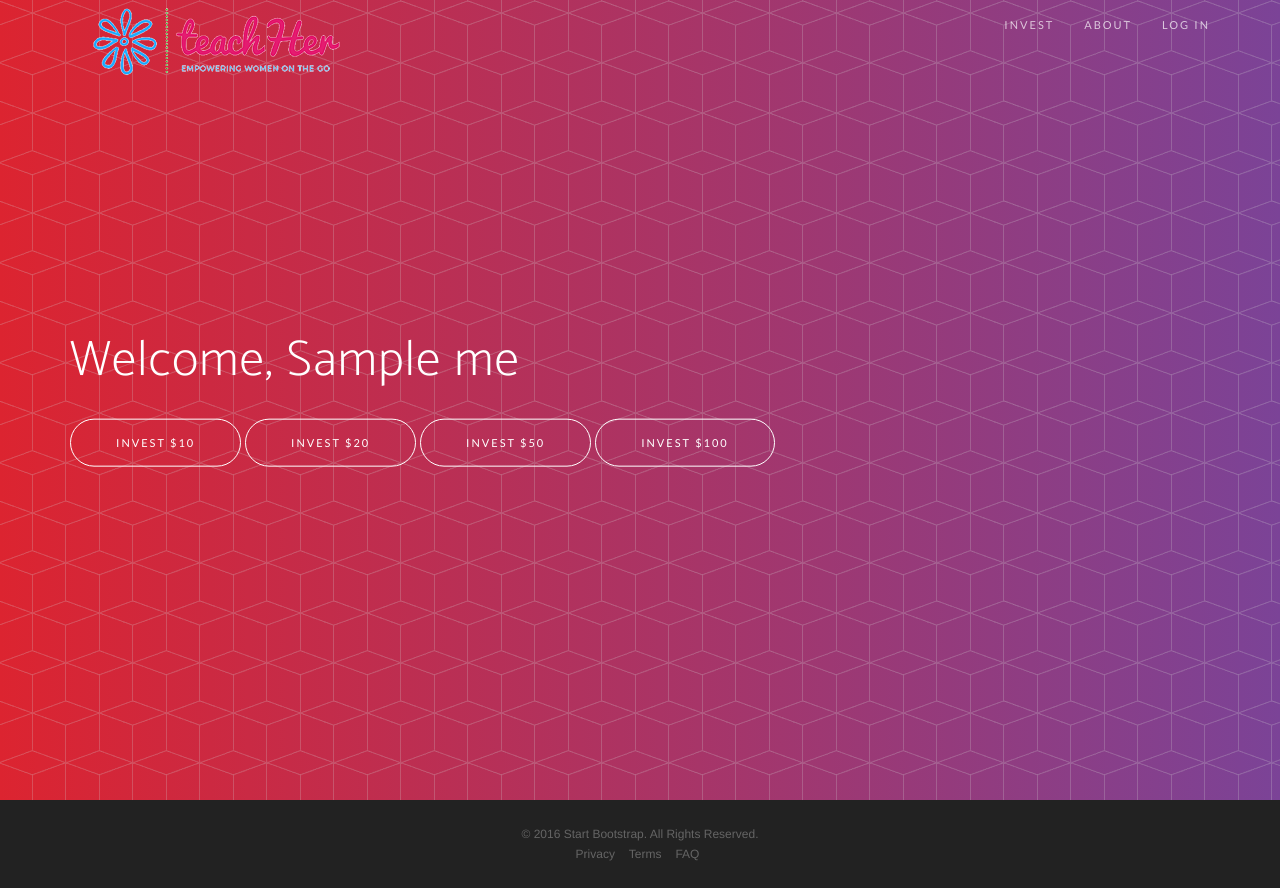
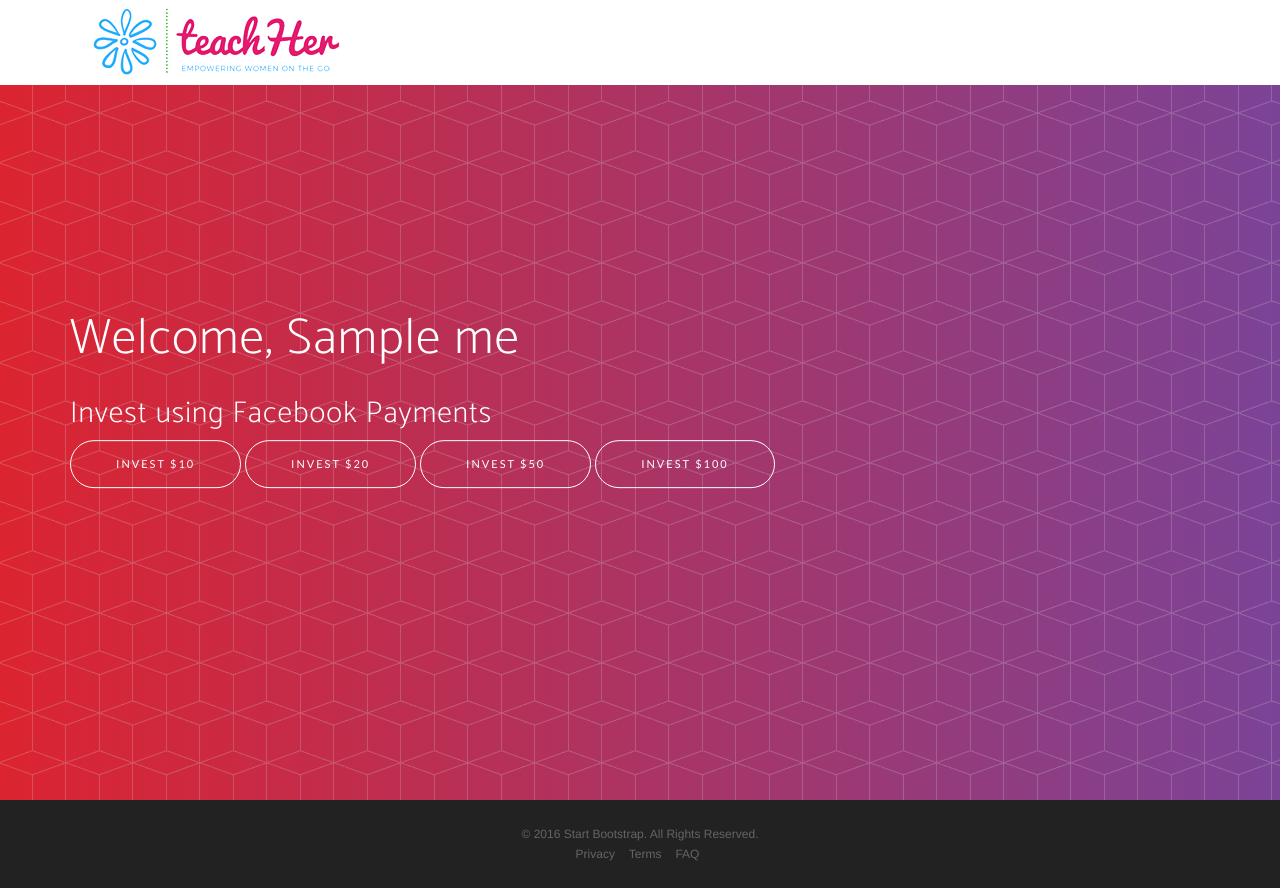
Before and after one commit to anushree-agrawal/education-dot-go, a Flask app: template Lender Facing Website/templates/logged_in.html in a window 1280 px wide. Run offline with Flask 2, Linux system fonts and the light colour scheme; the template is opened without the code that fills it: most values are stand-ins (such as "Sample title", 1, 10 or a date in 2020); parts of the project's set-up code (start-up, migrations or seed data) failed here and were passed over; some libraries are stand-ins or nearby versions; some web fonts are replaced.

Commit message:
fix something

```diff
--- a/Lender Facing Website/static/ourcss.css
+++ b/Lender Facing Website/static/ourcss.css
@@ -2,6 +2,6 @@
     background-color: white;
 }
 
-a.mainNav {
+ul.nav {
 	color: black;
 }
--- a/Lender Facing Website/templates/logged_in.html
+++ b/Lender Facing Website/templates/logged_in.html
@@ -26,6 +26,7 @@
 
     <!-- Theme CSS -->
     <link href="static/new-age.min.css" rel="stylesheet">
+    <link rel="stylesheet" href="static/ourcss.css">
 
     <!-- HTML5 Shim and Respond.js IE8 support of HTML5 elements and media queries -->
     <!-- WARNING: Respond.js doesn't work if you view the page via file:// -->
@@ -74,6 +75,7 @@
                     <div class="header-content">
                         <div class="header-content-inner">
                             <h1> Welcome, {{me["name"]}}</h1>
+                            <h2> Invest using Facebook Payments</h2>
                             <a href="/thanks" class="btn btn-outline btn-xl page-scroll">Invest $10</a>
                             <a href="/thanks" class="btn btn-outline btn-xl page-scroll">Invest $20</a>
                             <a href="/thanks" class="btn btn-outline btn-xl page-scroll">Invest $50</a>
--- a/Lender Facing Website/templates/thanks.html
+++ b/Lender Facing Website/templates/thanks.html
@@ -26,6 +26,7 @@
 
     <!-- Theme CSS -->
     <link href="static/new-age.min.css" rel="stylesheet">
+    <link rel="stylesheet" href="static/ourcss.css">
 
     <!-- HTML5 Shim and Respond.js IE8 support of HTML5 elements and media queries -->
     <!-- WARNING: Respond.js doesn't work if you view the page via file:// -->
```
